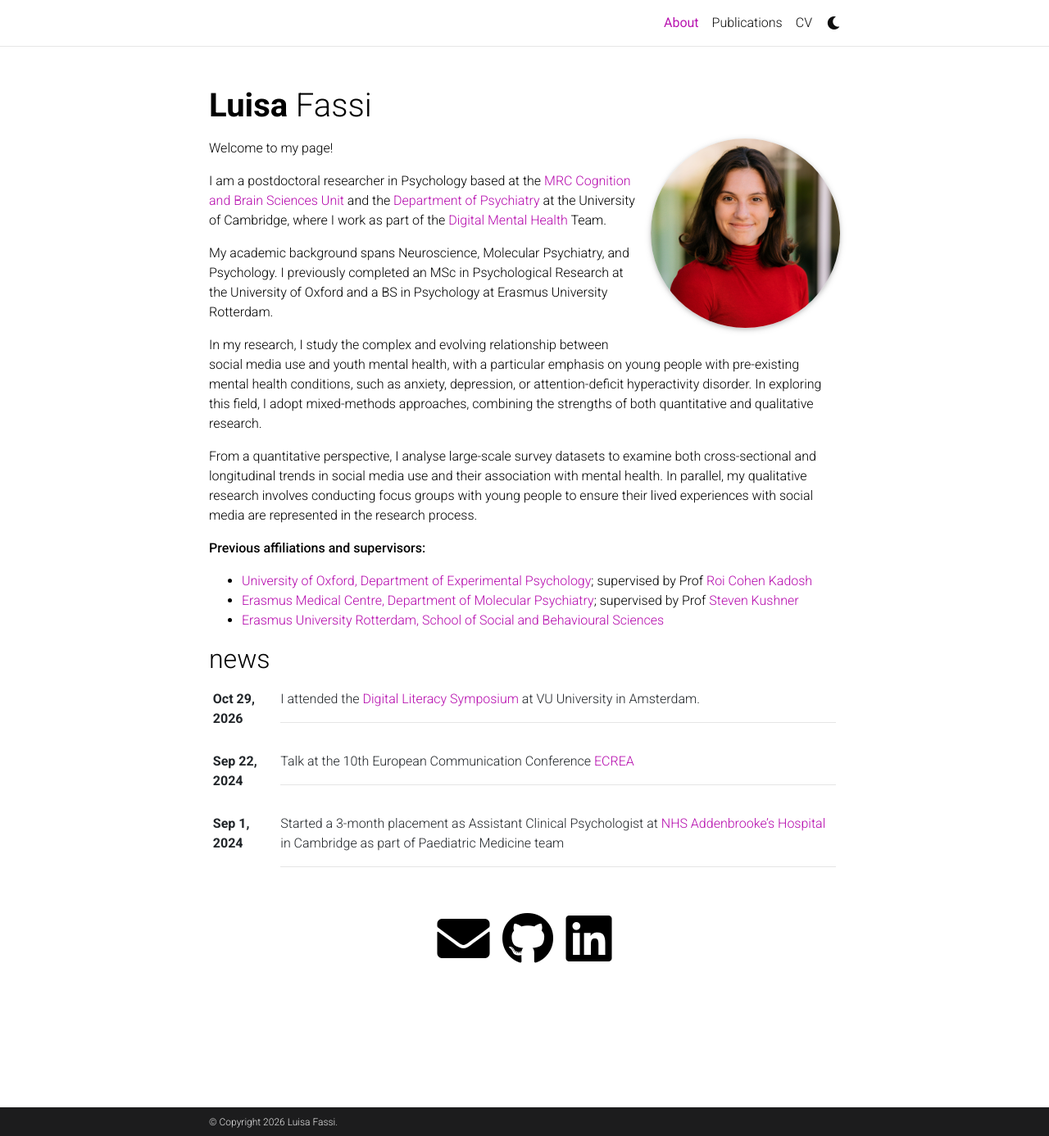
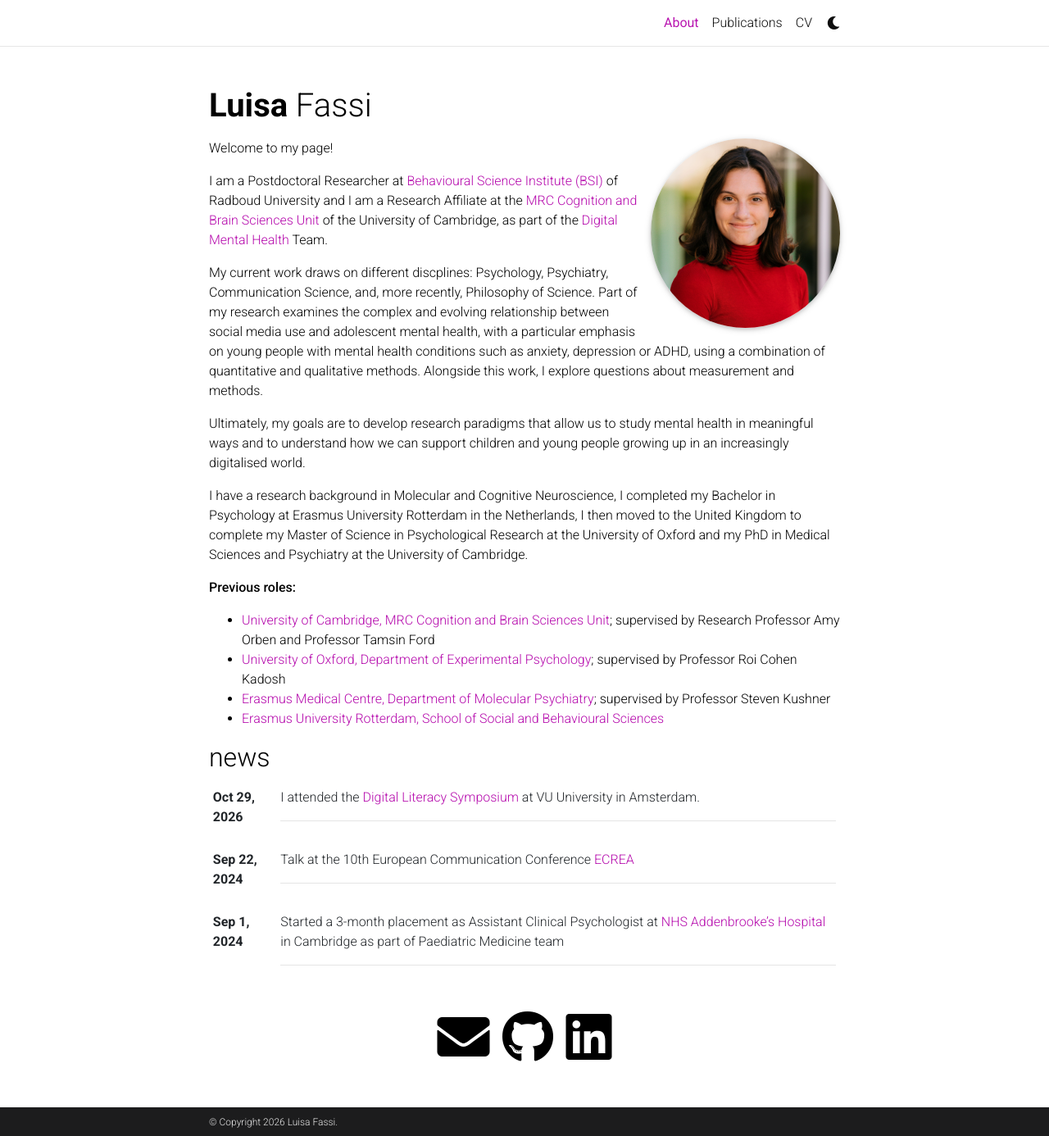
Before and after one commit to LuisaFassi/LuisaFassi.github.io, a Jekyll site: the page built from _pages/about.md, in a window 1280 px wide and 1386 px high. Shown: the whole window at 82% size. Built offline with Jekyll 4.4.1, drawn with Linux system fonts in a browser that asks for light colours; comment, search, counter and statistics services are not loaded; a style sheet for code colours, icons or effects is not loaded.

Commit message:
updated about page

```diff
--- a/_pages/about.md
+++ b/_pages/about.md
@@ -17,17 +17,17 @@ social: true  # includes social icons at the bottom of the page
 
 Welcome to my page!
 
-I am a postdoctoral researcher in Psychology based at the [MRC Cognition and Brain Sciences Unit](https://www.mrc-cbu.cam.ac.uk/) and the [Department of Psychiatry](https://x.com/psychiatry_ucam) at the University of Cambridge, where I work as part of the [Digital Mental Health](https://t.co/oP7RhsulGp) Team.
+I am a Postdoctoral Researcher at [Behavioural Science Institute (BSI)](https://www.ru.nl/behavioural-science-institute) of Radboud University and I am a Research Affiliate at the [MRC Cognition and Brain Sciences Unit](https://www.mrc-cbu.cam.ac.uk/) of the University of Cambridge, as part of the [Digital Mental Health](https://t.co/oP7RhsulGp) Team.
 
-My academic background spans Neuroscience, Molecular Psychiatry, and Psychology. I previously completed an MSc in Psychological Research at the University of Oxford and a BS in Psychology at Erasmus University Rotterdam.
+My current work draws on different discplines: Psychology, Psychiatry, Communication Science, and, more recently, Philosophy of Science. Part of my research examines the complex and evolving relationship between social media use and adolescent mental health, with a particular emphasis on young people with mental health conditions such as anxiety, depression or ADHD, using a combination of quantitative and qualitative methods. Alongside this work, I explore questions about measurement and methods.
 
-In my research, I study the complex and evolving relationship between social media use and youth mental health, with a particular emphasis on young people with pre-existing mental health conditions, such as anxiety, depression, or attention-deficit hyperactivity disorder.
-In exploring this field, I adopt mixed-methods approaches, combining the strengths of both quantitative and qualitative research.
+Ultimately, my goals are to develop research paradigms that allow us to study mental health in meaningful ways and to understand how we can support children and young people growing up in an increasingly digitalised world.
 
-From a quantitative perspective, I analyse large-scale survey datasets to examine both cross-sectional and longitudinal trends in social media use and their association with mental health.
-In parallel, my qualitative research involves conducting focus groups with young people to ensure their lived experiences with social media are represented in the research process.
+I have a research background in Molecular and Cognitive Neuroscience, I completed my Bachelor in Psychology at Erasmus University Rotterdam in the Netherlands, I then moved to the United Kingdom to complete my Master of Science in Psychological Research at the University of Oxford and my PhD in Medical Sciences and Psychiatry at the University of Cambridge.
 
-**Previous affiliations and supervisors:**
-- [University of Oxford, Department of Experimental Psychology](https://www.psy.ox.ac.uk/); supervised by Prof [Roi Cohen Kadosh](https://www.psy.ox.ac.uk/people/roi-cohenkadosh)
--	[Erasmus Medical Centre, Department of Molecular Psychiatry](https://www.erasmusmc.nl/en/research/departments/psychiatry); supervised by Prof [Steven Kushner](https://www.erasmusmc.nl/en/research/researchers/kushner-steven)
--	[Erasmus University Rotterdam, School of Social and Behavioural Sciences](https://www.eur.nl/en/essb)
+
+**Previous roles:**
+- [University of Cambridge, MRC Cognition and Brain Sciences Unit](https://www.mrc-cbu.cam.ac.uk/); supervised by Research Professor Amy Orben and Professor Tamsin Ford
+- [University of Oxford, Department of Experimental Psychology](https://www.psy.ox.ac.uk/); supervised by Professor Roi Cohen Kadosh
+- [Erasmus Medical Centre, Department of Molecular Psychiatry](https://www.erasmusmc.nl/en/research/departments/psychiatry); supervised by Professor Steven Kushner
+- [Erasmus University Rotterdam, School of Social and Behavioural Sciences](https://www.eur.nl/en/essb)
```
